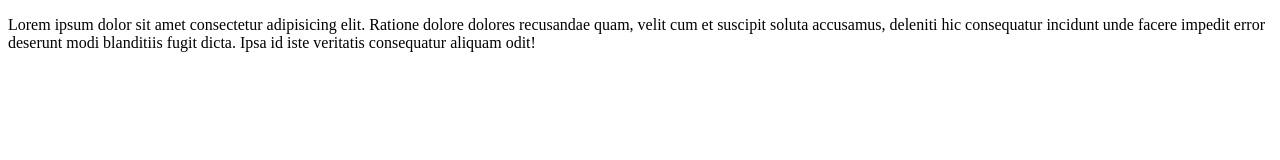
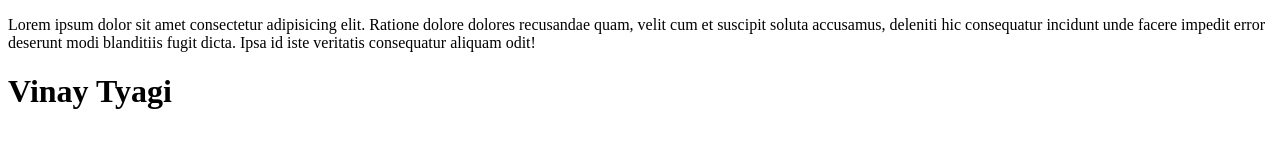
Before and after one commit to vinayytyagi/Seva, a plain HTML site: page index.html in a window 1280 px wide. Drawn offline with Linux system fonts and the light colour scheme.

Commit message:
Vinay heading added successfully

```diff
--- a/index.html
+++ b/index.html
@@ -7,5 +7,9 @@
 </head>
 <body>
     <p>Lorem ipsum dolor sit amet consectetur adipisicing elit. Ratione dolore dolores recusandae quam, velit cum et suscipit soluta accusamus, deleniti hic consequatur incidunt unde facere impedit error deserunt modi blanditiis fugit dicta. Ipsa id iste veritatis consequatur aliquam odit!</p>
+
+    <h1>
+        Vinay Tyagi
+    </h1>
 </body>
 </html>
```
